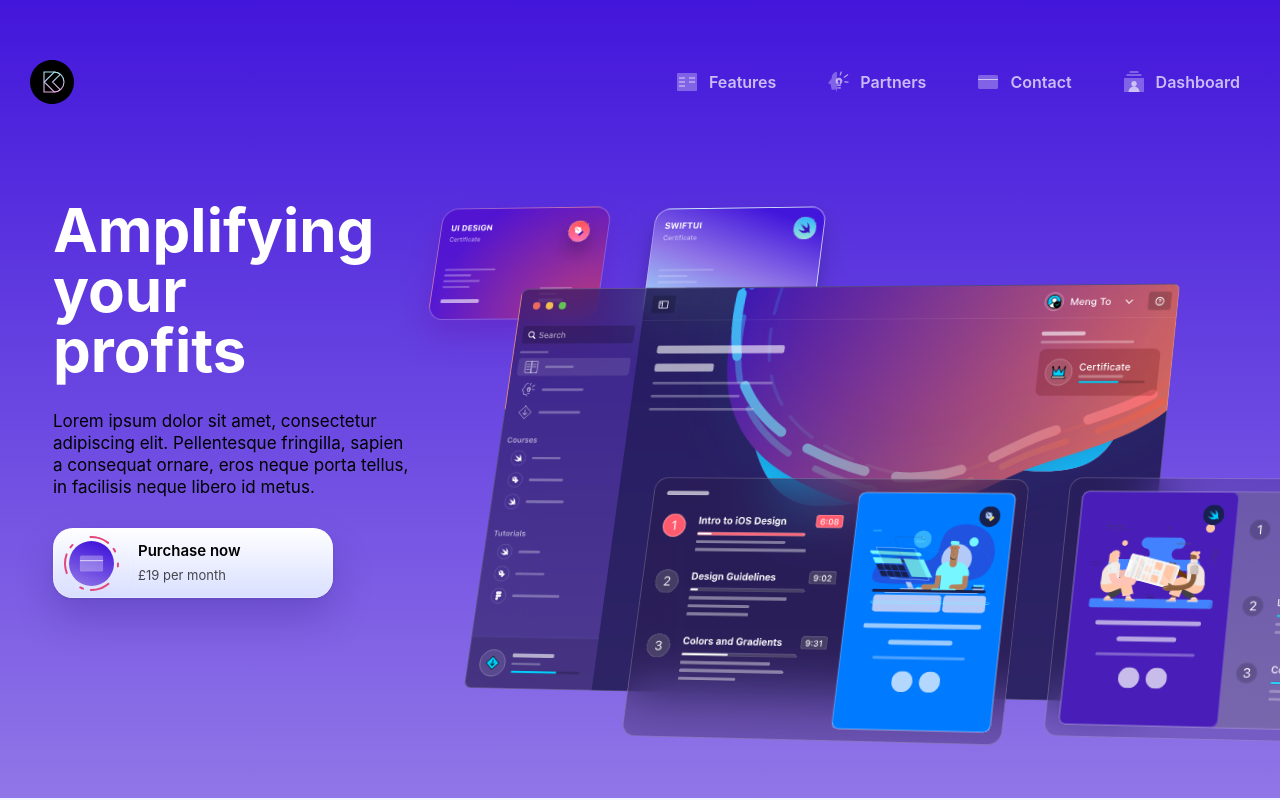
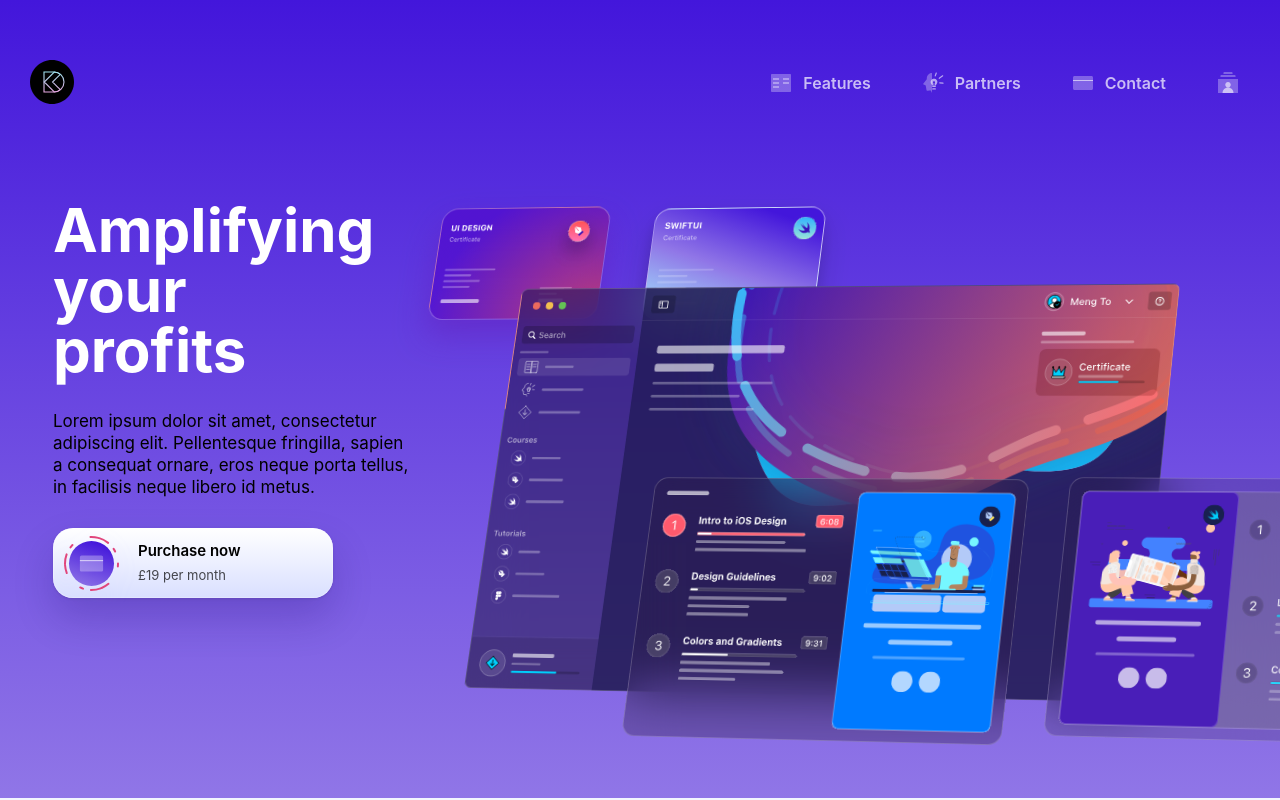
Before and after one commit to hxsseeb/pingshack-website, a Gatsby site: page / in a window 1280 px wide. Built offline with nearby package versions, Linux system fonts and the light colour scheme; Gatsby itself is replaced by a stand-in of ours.

Commit message:
Completed episode 12

```diff
--- /dev/null
+++ b/src/components/buttons/MenuButton.js
@@ -0,0 +1,32 @@
+import React from "React"
+import styled from "styled-components"
+import { Link } from "gatsby"
+
+export default function MenuButton(props) {
+  const { item } = props
+  return (
+    <Link to={item.link}>
+      <MenuItem title={item.title}>
+        <img src={item.icon} alt={item.title} />
+        {item.title}
+      </MenuItem>
+    </Link>
+  )
+}
+
+const MenuItem = styled.div`
+  color: rgba(255, 255, 255, 0.7);
+  display: grid;
+  grid-template-columns: 24px auto;
+  gap: ${props => (props.title ? "10px" : "0px")};
+  align-items: center;
+  padding: 10px;
+  border-radius: 10px;
+  transition: 0.5s ease-out;
+
+  :hover {
+    background: rgba(255, 255, 255, 0.1);
+    box-shadow: 0px 10px 20px rgba(0, 0, 0, 0.1),
+      inset 0px 0px 0px 0.5px rgba(255, 255, 255, 0.2);
+  }
+`
--- a/src/components/layout/Header.js
+++ b/src/components/layout/Header.js
@@ -1,20 +1,18 @@
-import { Link } from "gatsby"
 import React from "react"
 import styled from "styled-components"
+import { Link } from "gatsby"
 import { menuData } from "../../data/menuData"
+import MenuButton from "../buttons/MenuButton"
 
 export default function Header() {
   return (
     <Wrapper>
-      <img src="images/logos/logo.svg" />
-      <MenuWrapper>
+      <Link to="/">
+        <img src="images/logos/logo.svg" />
+      </Link>
+      <MenuWrapper count={menuData.length}>
         {menuData.map((item, index) => (
-          <Link to={item.link} key={index}>
-            <MenuItem>
-              <img src={item.icon} alt={item.title} />
-              {item.title}
-            </MenuItem>
-          </Link>
+          <MenuButton item={item} key={index} />
         ))}
       </MenuWrapper>
     </Wrapper>
@@ -35,22 +33,5 @@ const Wrapper = styled.div`
 const MenuWrapper = styled.div`
   display: grid;
   gap: 30px;
-  grid-template-columns: repeat(4, auto);
+  grid-template-columns: repeat(${props => props.count}, auto);
 `
-
-const MenuItem = styled.div`
-  color: rgba(255, 255, 255, 0.7);
-  display: grid;
-  grid-template-columns: 24px auto;
-  gap: 10px;
-  align-items: center;
-  padding: 10px;
-  border-radius: 10px;
-  transition: 0.5s ease-out;
-
-  :hover {
-    background: rgba(255, 255, 255, 0.1);
-    box-shadow: 0px 10px 20px rgba(0, 0, 0, 0.1),
-      inset 0px 0px 0px 0.5px rgba(255, 255, 255, 0.2);
-  }
-`
--- /dev/null
+++ b/src/components/tooltips/MenuTooltip.js
@@ -0,0 +1,5 @@
+import React from "react"
+
+export default function MenuTooltip() {
+    return ()
+}
--- a/src/data/menuData.js
+++ b/src/data/menuData.js
@@ -2,5 +2,5 @@ export const menuData = [
   { title: "Features", icon: "/images/icons/courses.svg", link: "/features" },
   { title: "Partners", icon: "/images/icons/tutorials.svg", link: "/partners" },
   { title: "Contact", icon: "/images/icons/pricing.svg", link: "/contact" },
-  { title: "Dashboard", icon: "/images/icons/account.svg", link: "/dashboard" },
+  { title: "", icon: "/images/icons/account.svg", link: "/dashboard" },
 ]
```
